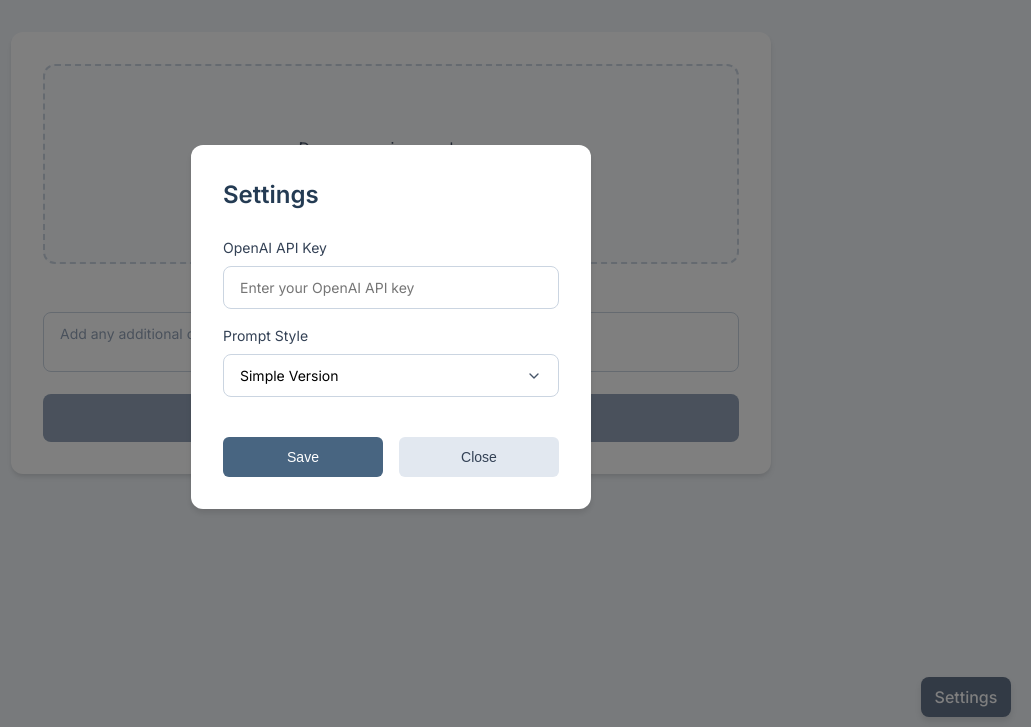
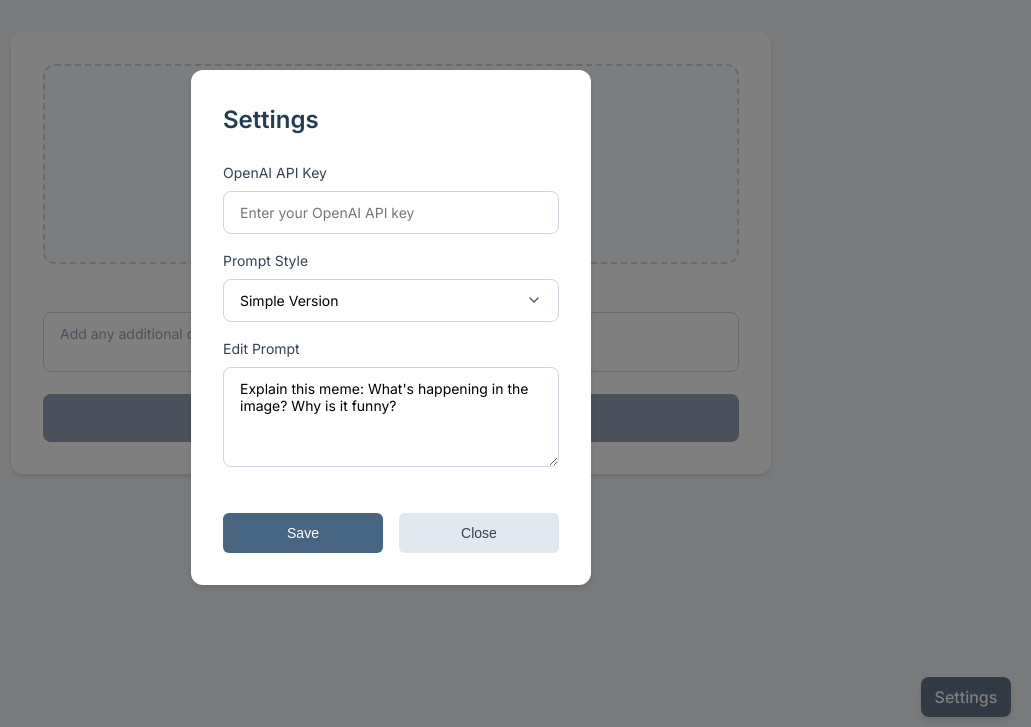
Before and after one commit to hyobinnSeo/Memesplain, a website: page index.html in a window 1280 px wide. Both pictures are taken after a click on the element "Settings". Shown: the part 73-800 px from the top of the page, without its empty margins (249-1280 px from the left). Drawn offline with nearby package versions, Linux system fonts and the light colour scheme.

Commit message:
프롬프트 수정 기능 구현

```diff
--- a/index.html
+++ b/index.html
@@ -50,6 +50,9 @@
                     <option value="korean">한국어 분석</option>
                 </select>
 
+                <label for="promptText">Edit Prompt</label>
+                <textarea id="promptText" class="prompt-text" rows="4"></textarea>
+
                 <div class="settings-buttons">
                     <button id="saveSettings" class="save-button">Save</button>
                     <button id="closeSettings" class="close-button">Close</button>
--- a/script.js
+++ b/script.js
@@ -3,6 +3,7 @@ const fileInput = document.getElementById('fileInput');
 const previewContainer = document.getElementById('previewContainer');
 const apiKeyInput = document.getElementById('apiKeyInput');
 const promptSelect = document.getElementById('promptSelect');
+const promptText = document.getElementById('promptText');
 const analyzeButton = document.getElementById('analyzeButton');
 const loadingDiv = document.getElementById('loading');
 const errorDiv = document.getElementById('error');
@@ -15,11 +16,13 @@ const additionalContext = document.getElementById('additionalContext');
 
 let selectedFiles = [];
 
-const prompts = {
+const defaultPrompts = {
     simple: "Explain this meme: What's happening in the image? Why is it funny?",
     detailed: "Explain this meme for someone unfamiliar with [American/Western/specific] culture: Break down all the visual elements present. (If there is a sequence or dialogue in the image, write it down in order.) What makes it funny? Any similar memes or trends it relates to? Any cultural references or context?",
     korean: "이 밈을 설명해주세요: 이미지에서 무슨 일이 일어나고 있나요? 왜 재미있는건가요?"
 };
+
+let prompts = { ...defaultPrompts };
 
 const notePrompt = "\nNote 1:  Don't respond with Certainly! or Sure. Just start writing the main text.\nNote 2: Don't use Markdown formatting.\nNote 3: Use a casual and informal tone.";
 
@@ -33,9 +36,14 @@ additionalContext.addEventListener('input', function() {
 document.addEventListener('DOMContentLoaded', () => {
     const savedApiKey = localStorage.getItem('openaiApiKey');
     const savedPromptStyle = localStorage.getItem('promptStyle') || 'simple';
+    const savedPrompts = localStorage.getItem('customPrompts');
 
     if (savedApiKey) {
         apiKeyInput.value = savedApiKey;
+    }
+
+    if (savedPrompts) {
+        prompts = { ...defaultPrompts, ...JSON.parse(savedPrompts) };
     }
 
     promptSelect.value = savedPromptStyle;
@@ -45,16 +53,26 @@ document.addEventListener('DOMContentLoaded', () => {
 // Settings popup handlers
 settingsButton.addEventListener('click', () => {
     settingsPopup.classList.add('active');
+    promptText.value = prompts[promptSelect.value] || defaultPrompts[promptSelect.value];
 });
 
 closeSettingsButton.addEventListener('click', () => {
     settingsPopup.classList.remove('active');
 });
 
+promptSelect.addEventListener('change', () => {
+    promptText.value = prompts[promptSelect.value] || defaultPrompts[promptSelect.value];
+});
+
 // Save settings and update button state
 saveSettingsButton.addEventListener('click', () => {
     localStorage.setItem('openaiApiKey', apiKeyInput.value.trim());
     localStorage.setItem('promptStyle', promptSelect.value);
+
+    // Save custom prompt
+    prompts[promptSelect.value] = promptText.value.trim();
+    localStorage.setItem('customPrompts', JSON.stringify(prompts));
+
     settingsPopup.classList.remove('active');
     updateAnalyzeButton();
 });
@@ -172,7 +190,7 @@ analyzeButton.addEventListener('click', async () => {
         }));
 
         const contextText = additionalContext.value.trim();
-        const selectedPrompt = prompts[promptSelect.value];
+        const selectedPrompt = prompts[promptSelect.value] || defaultPrompts[promptSelect.value];
         const promptText = selectedPrompt +
             (contextText ? `\n\nAdditional context provided: ${contextText}` : "") +
             notePrompt;
--- a/styles.css
+++ b/styles.css
@@ -99,6 +99,25 @@ body {
     background-repeat: no-repeat;
     background-position: right 1rem center;
     padding-right: 2.5rem;
+}
+
+.prompt-text {
+    width: 100%;
+    min-height: 100px;
+    padding: 0.75rem 1rem;
+    border: 1px solid var(--gray-300);
+    border-radius: 8px;
+    font-size: 0.875rem;
+    margin-bottom: 1rem;
+    font-family: inherit;
+    transition: border-color 0.2s ease;
+    resize: vertical;
+}
+
+.prompt-text:focus {
+    outline: none;
+    border-color: var(--navy-400);
+    box-shadow: 0 0 0 3px rgba(130, 154, 177, 0.1);
 }
 
 .additional-context {
```
